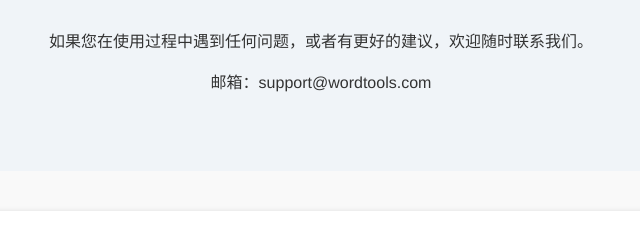
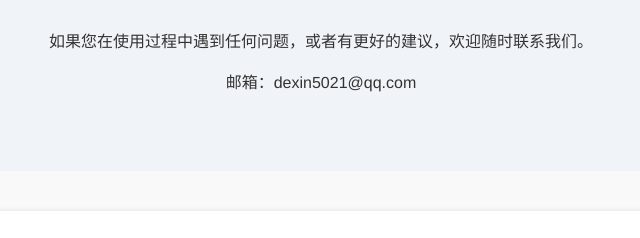
Before and after one commit to of1024/Tools, a plain HTML site: page index.html in a window 1280 px wide. Shown: the part 2590-2828 px from the top of the page, 319-959 px from the left. Drawn offline with Linux system fonts and the light colour scheme.

Commit message:
Update index.html

```diff
--- a/index.html
+++ b/index.html
@@ -115,7 +115,7 @@
     <div class="container">
       <h3>联系我们</h3>
       <p>如果您在使用过程中遇到任何问题，或者有更好的建议，欢迎随时联系我们。</p>
-      <p>邮箱：support@wordtools.com</p>
+      <p>邮箱：dexin5021@qq.com</p>
     </div>
   </section>
 
@@ -127,4 +127,5 @@
   </footer>
 </body>
 
+
 </html>
```
